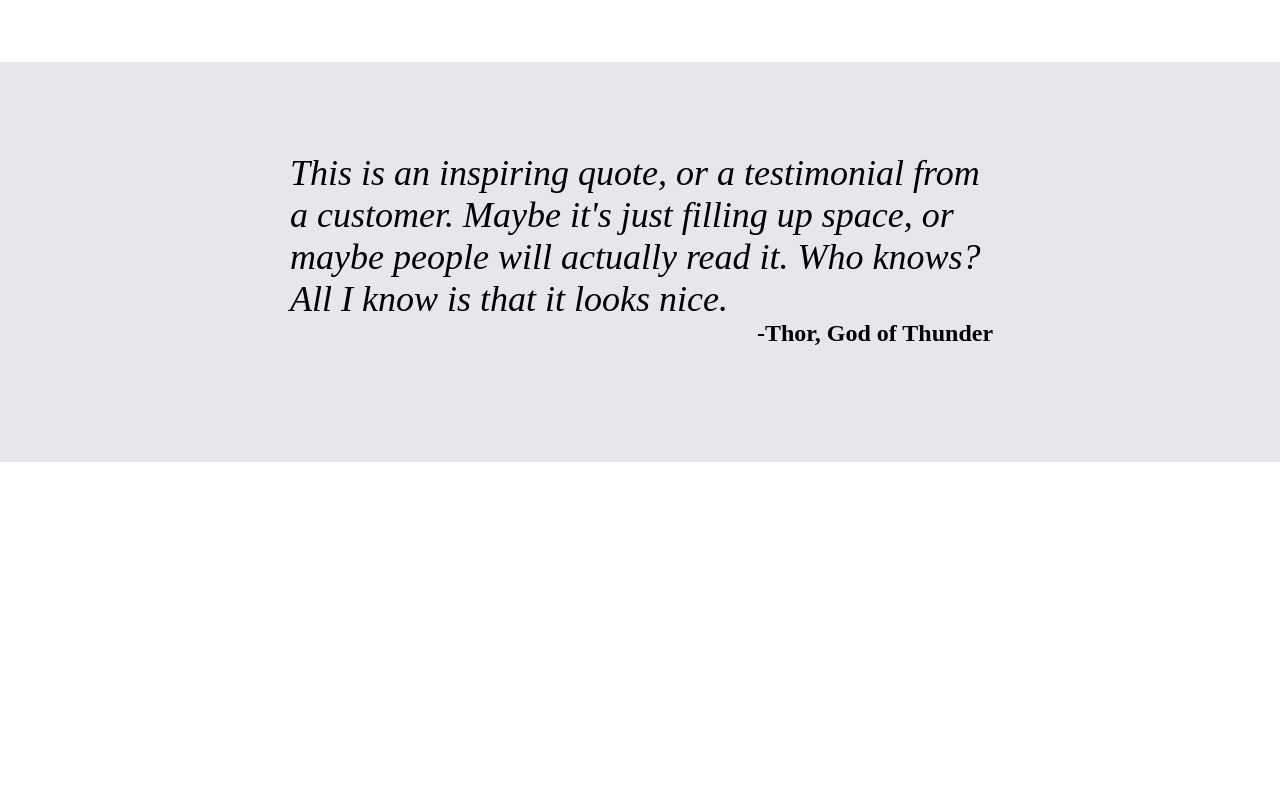
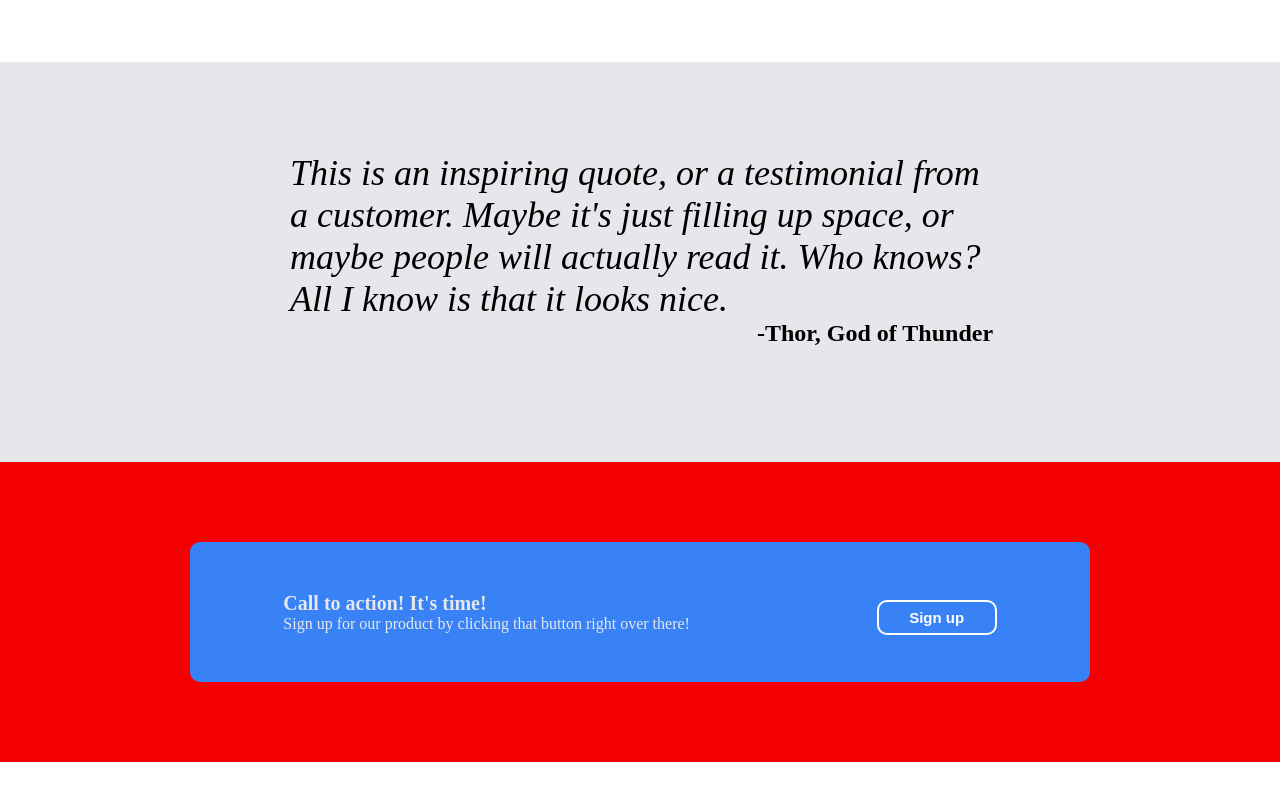
Before and after one commit to anmol25e/odin-landingpage, a plain HTML site: page index.html in a window 1280 px wide. Shown: the part 978-1778 px from the top of the page. Drawn offline with Linux system fonts and the light colour scheme.

Commit message:
call to action & sign up button done

```diff
--- a/index.html
+++ b/index.html
@@ -117,6 +117,24 @@
 
     </div>
 
+    <div class="mid3">
+
+        <div class="midde3">
+            <div class="bleft">
+                <p id="call"> Call to action! It's time!</p>
+                <p id="pitch"> Sign up for our product by clicking that button right over there!</p>
+
+            </div>
+
+            <div class="bright">
+                <button id="be2"> Sign up </button>
+
+            </div>
+
+
+        </mid>
+    </div>
+
 
 </body>
 </html>
--- a/style.css
+++ b/style.css
@@ -179,3 +179,56 @@ ul {
 
 
   }
+  .mid3{
+    background-color: rgb(245, 0, 0);
+    height: 300px;
+    display: flex;
+    align-items: center;
+    justify-content: center;
+    flex-direction: column;
+
+  }
+
+  .midde3{
+    display: flex;
+    justify-content: space-around;
+    background-color: #3882f6;
+    width: 900px;
+    height: 140px;
+    align-items: center;
+    border-radius: 10px;
+  }
+
+  .bleft{
+    color: #E5E7EB;
+  }
+  #call{
+    font-size: 20px;
+    font-weight: bold;
+  }
+  #pitch{
+    font-size: 16px;
+  }
+
+  #be2{
+    width: 120px;
+    color: white;
+    background-color: #3882f6;
+    border: 1px solid hsl(0, 0%, 100%);
+    border-width: 2px;
+    border-radius: 10px;
+    font-size: 15px;
+    padding: 4px;
+    height: 35px;
+    font-weight: bold;
+
+  }
+
+  .footer{
+    display: flex;
+    background-color: #1F2937;
+    width: 100%;
+    height: 70px;
+
+
+  }
```
